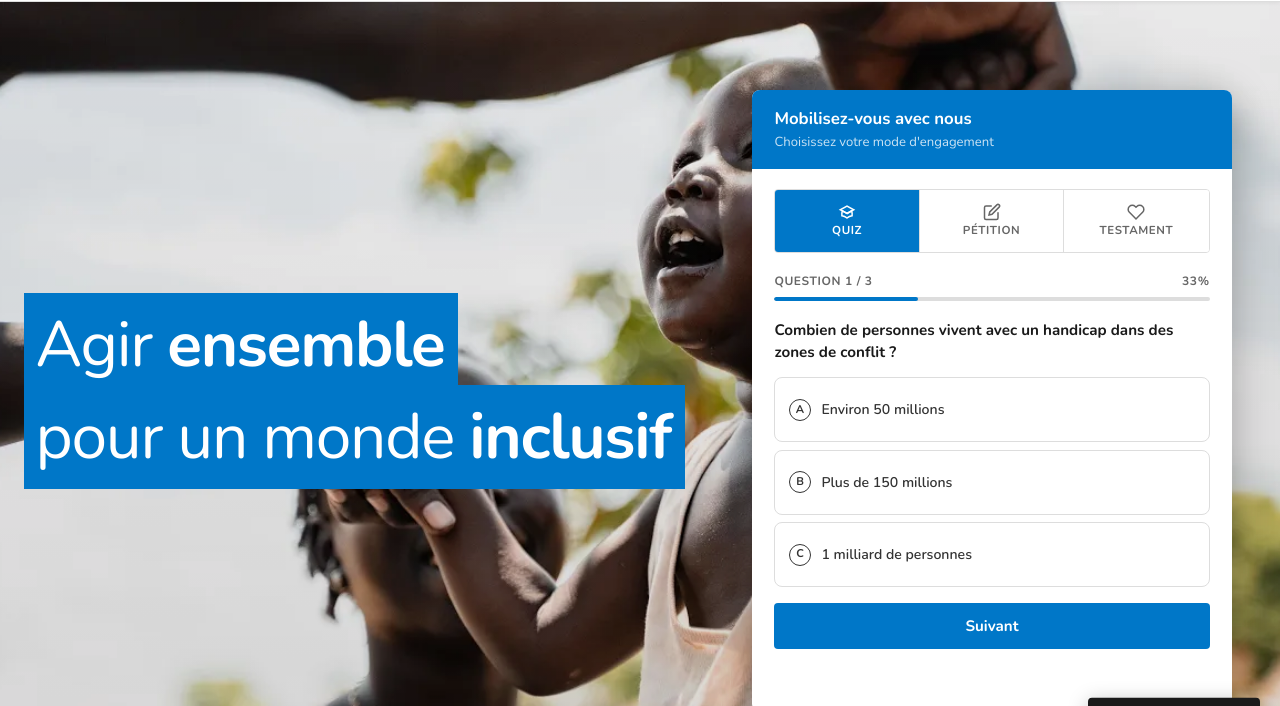
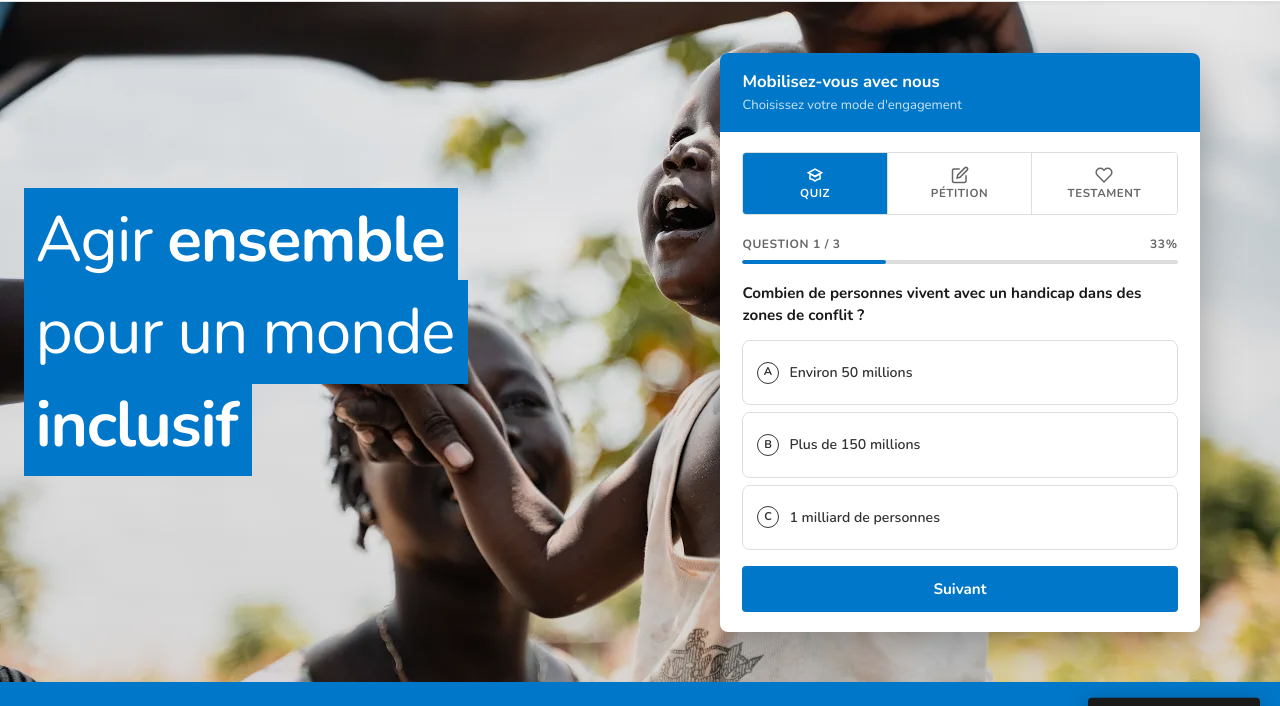
Before and after one commit to abd-adf/hi, a plain HTML site: page index.html in a window 1280 px wide. Shown: the part 91-797 px from the top of the page. Drawn offline with nearby package versions, Linux system fonts and the light colour scheme.

Commit message:
Shift hero background image left to avoid overlap with form

```diff
--- a/index.html
+++ b/index.html
@@ -124,7 +124,7 @@ a:hover { color: var(--blue-dark); }
 ═══════════════════════════════════════ */
 .hero {
   position: relative;
-  min-height: 600px;
+  height: 680px;
   display: flex; align-items: stretch;
   overflow: hidden;
   background: #0d2a3e;
@@ -134,7 +134,7 @@ a:hover { color: var(--blue-dark); }
 .hero-img {
   position: absolute; inset: 0;
   width: 100%; height: 100%;
-  object-fit: cover; object-position: center 25%;
+  object-fit: cover; object-position: 30% 25%;
 }
 /* Overlay léger */
 .hero-overlay {
@@ -150,7 +150,7 @@ a:hover { color: var(--blue-dark); }
 .hero-inner {
   position: relative; z-index: var(--z-overlay);
   max-width: 1280px; margin: 0 auto; width: 100%;
-  padding: 5.5rem 3rem 5.5rem 1.5rem;
+  padding: 5.5rem 5rem 5.5rem 1.5rem;
   display: grid;
   grid-template-columns: 1fr 480px;
   gap: 4rem;
@@ -229,7 +229,7 @@ a:hover { color: var(--blue-dark); }
 .form-card-head p {
   font-size: .82rem; color: rgba(255,255,255,.8); line-height: 1.4;
 }
-.form-card-body { padding: 1.25rem 1.4rem; min-height: 420px; }
+.form-card-body { padding: 1.25rem 1.4rem; }
 
 /* Onglets campagne */
 .camp-tabs {
@@ -260,10 +260,9 @@ a:hover { color: var(--blue-dark); }
 }
 .camp-tab-icon { width: 18px; height: 18px; }
 
-/* Panneaux de campagne — hauteur fixe, zéro reflow */
+/* Panneaux de campagne — zéro reflow */
 .camp-panels-wrap {
   position: relative;
-  min-height: 420px;
 }
 .camp-panel {
   visibility: hidden;
@@ -276,7 +275,7 @@ a:hover { color: var(--blue-dark); }
 .camp-panel.on {
   visibility: visible;
   opacity: 1;
-  position: absolute;
+  position: relative;
   pointer-events: auto;
 }
 
```
